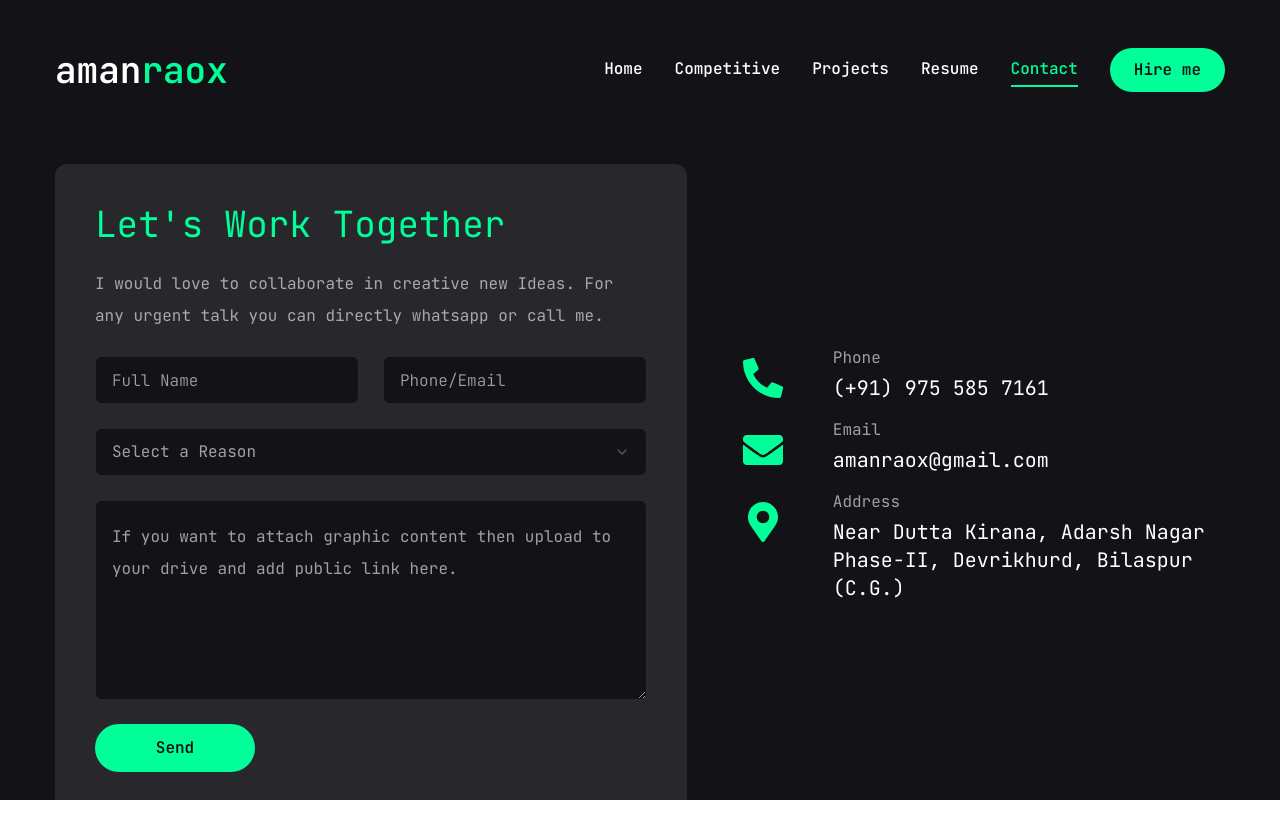
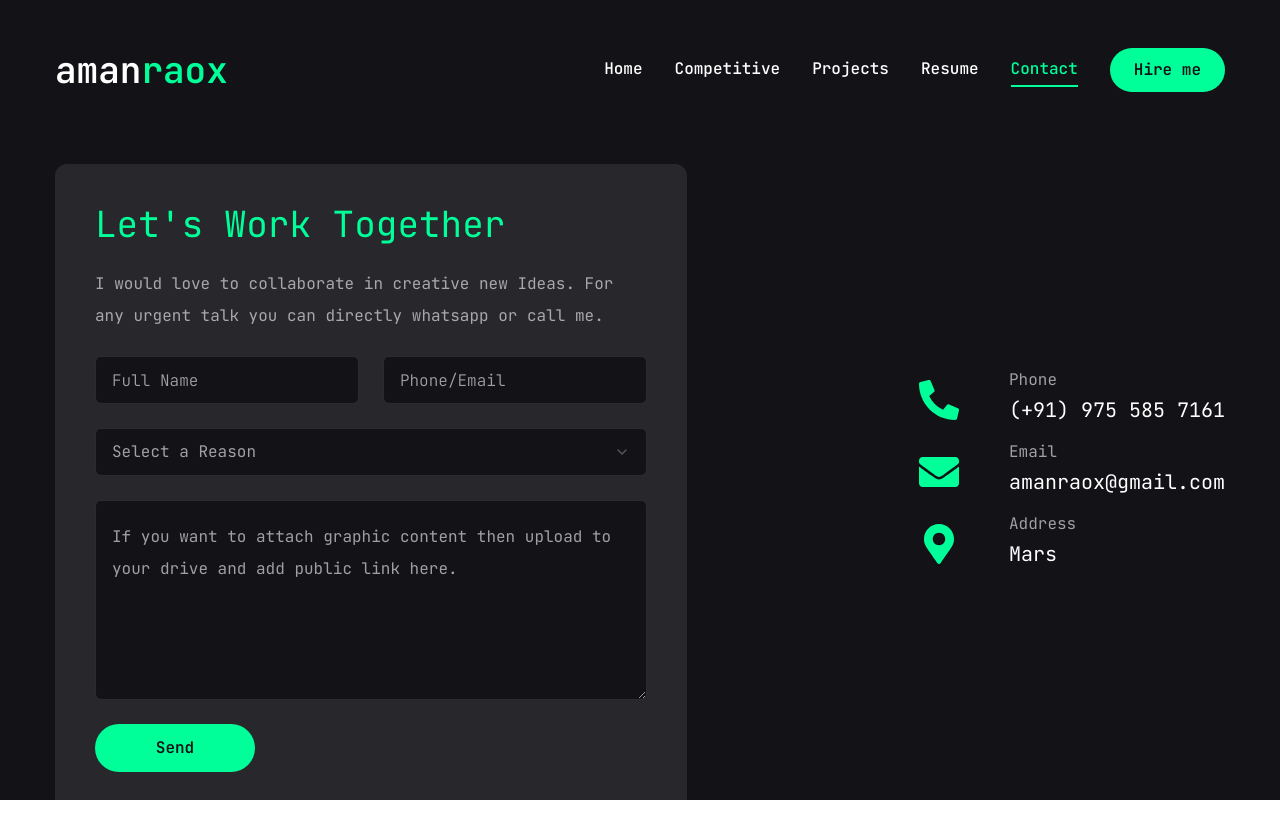
Before and after one commit to amanraox/amanraox-portfolio, a Next.js app: page /contact in a window 1280 px wide. Built offline with nearby package versions, Linux system fonts and the light colour scheme.

Commit message:
Update page.jsx

```diff
--- a/app/contact/page.jsx
+++ b/app/contact/page.jsx
@@ -22,7 +22,7 @@ const info = [
   {
     icon: <FaMapMarkerAlt />,
     title: "Address",
-    description: "Near Dutta Kirana, Adarsh Nagar Phase-II, Devrikhurd, Bilaspur (C.G.)",
+    description: "Mars",
   },
 ];
 
```
